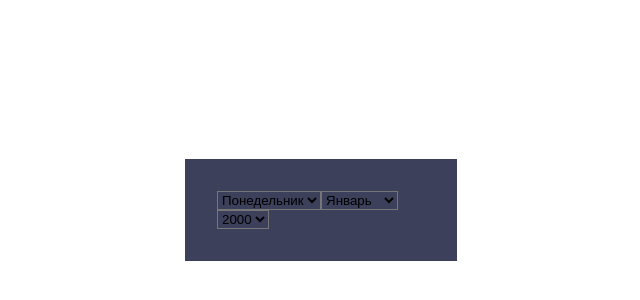
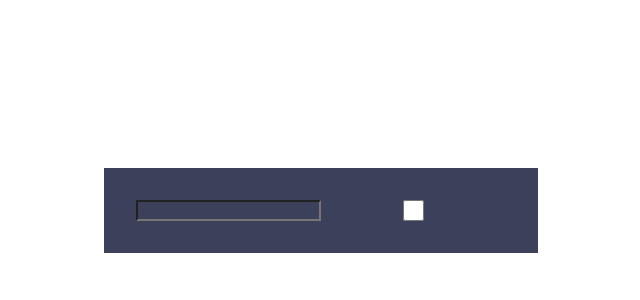
Before and after one commit to MakerAVGN/Vue3Base, a Vue app in the folder vue-project/: page / in a window 1280 px wide. Shown: the part 190-490 px from the top of the page, without its empty margins (319-959 px from the left). Built offline with nearby package versions, Linux system fonts and the light colour scheme.

Commit message:
Блокировка элементов в Vue

```diff
--- a/vue-project/src/App.vue
+++ b/vue-project/src/App.vue
@@ -2,38 +2,22 @@
 export default {
   data() {
     return {
-      day: 'Понедельник',
-      days: ['Понедельник', 'Вторник', 'Среда', 'Четверг', 'Пятница', 'Суббота', 'Воскресенье'],
-      month: 'Январь',
-      months: ['Январь', 'Февраль'],
-      year: '2000',
-      years: ['2000', '2001']
+      isDisabled: false,
     }
   },
-  methods: {},
+  methods: {
+    a: function () {
+      this.isDisabled = !this.isDisabled
+    }
+  },
 };
 </script>
 <template>
-  <div>
- <select v-model="day">
-  		<option v-for="day in days">{{ day }}</option>
-  	</select>
-  	<p>{{ selected }}</p>
-  </div>
 
-  <div>
-    <select v-model="month">
-    		<option v-for="month in months">{{ month }}</option>
-    	</select>
-    	<p>{{ selected }}</p>
-  </div>
 
-  <div>
-      <select v-model="year">
-      		<option v-for="year in years">{{ year }}</option>
-      	</select>
-      	<p>{{ selected }}</p>
-    </div>
+  	<input :disabled="isDisabled" >
+
+    <input type="checkbox" v-model="isDisabled">
 
 
 
```
